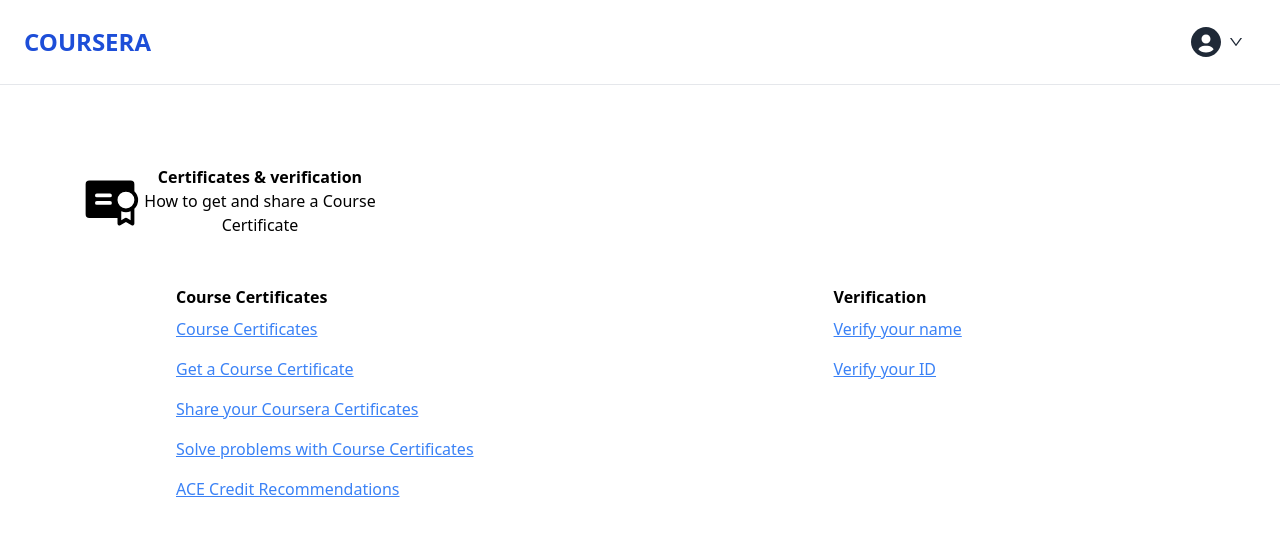
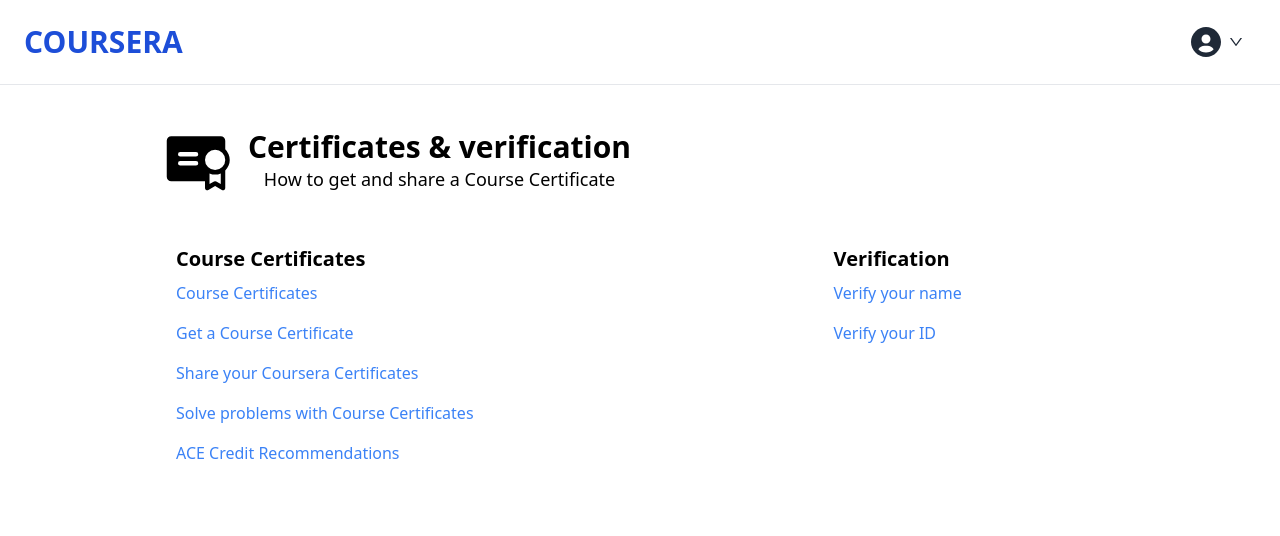
Before and after one commit to giahao1411/coursera-clone-ui, a React (Vite) app: page /help-centre/certificate-and-verification in a window 1280 px wide. Shown: the top 536 px of the page. Built offline with nearby package versions, Linux system fonts and the light colour scheme.

Commit message:
minor changes

```diff
--- a/src/components/HelpCentre/CertificateQuestion.jsx
+++ b/src/components/HelpCentre/CertificateQuestion.jsx
@@ -20,12 +20,17 @@
 
     const navigateToHelpCentre = () => {
         navigate("/help-centre");
-    }
+    };
 
     return (
         <div className="min-h-screen bg-white text-black">
             <header className="flex justify-between items-center p-6 border-b">
-                <h1 className="text-2xl font-bold cursor-pointer text-blue-700" onClick={navigateToHelpCentre}>COURSERA</h1>
+                <h1
+                    className="text-3xl font-bold cursor-pointer text-blue-700"
+                    onClick={navigateToHelpCentre}
+                >
+                    COURSERA
+                </h1>
                 <div
                     className="flex items-center text-gray-800 cursor-pointer mr-3"
                     onClick={toggleProfileDropdown}
@@ -37,53 +42,58 @@
                     )}
                 </div>
             </header>
+
             <div>
-                <div className="flex justify-left items-center mt-20 px-20">
-                    <PiCertificateFill className="text-6xl text-black" />
-                    <div className="text-center">
-                        <p className="font-semibold">Certificates & verification</p>
-                        <p className="w-60 ">How to get and share a Course Certificate</p>
+                <div className="flex justify-left items-center mt-10 px-40">
+                    <PiCertificateFill className="text-7xl text-black" />
+                    <div className="text-center pl-4">
+                        <p className="font-semibold text-3xl">
+                            Certificates & verification
+                        </p>
+                        <p className="text-lg">
+                            How to get and share a Course Certificate
+                        </p>
                     </div>
                 </div>
             </div>
+
             <div className="flex space-x-10">
                 <div className=" px-40 py-2 mt-10 ml-4">
-                    <ul className="">
-                        <li className="font-semibold">
+                    <ul>
+                        <li className="font-semibold text-xl">
                             Course Certificates
                         </li>
-                        <li className="text-blue-500 underline underline-offset-3 hover:text-blue-700 py-2">
+                        <li className="text-blue-500 hover:text-gray-700 hover:underline py-2">
                             Course Certificates
                         </li>
-                        <li className="text-blue-500 underline underline-offset-3 hover:text-blue-700 py-2">
+                        <li className="text-blue-500 hover:text-gray-700 hover:underline py-2">
                             Get a Course Certificate
                         </li>
-                        <li className="text-blue-500 underline underline-offset-3 hover:text-blue-700 py-2">
+                        <li className="text-blue-500 hover:text-gray-700 hover:underline py-2">
                             Share your Coursera Certificates
                         </li>
-                        <li className="text-blue-500 underline underline-offset-3 hover:text-blue-700 py-2">
+                        <li className="text-blue-500 hover:text-gray-700 hover:underline py-2">
                             Solve problems with Course Certificates
                         </li>
-                        <li className="text-blue-500 underline underline-offset-3 hover:text-blue-700 py-2">
+                        <li className="text-blue-500 hover:text-gray-700 hover:underline py-2">
                             ACE Credit Recommendations
                         </li>
                     </ul>
                 </div>
+
                 <div className="px-40 py-2 mt-10 ml-4">
-                    <ul className="">
-                        <li className="font-semibold">
-                            Verification
-                        </li>
-                        <li className="text-blue-500 underline underline-offset-3 hover:text-blue-700 py-2">
+                    <ul>
+                        <li className="font-semibold text-xl">Verification</li>
+                        <li className="text-blue-500 hover:text-gray-700 hover:underline py-2">
                             Verify your name
                         </li>
-                        <li className="text-blue-500 underline underline-offset-3 hover:text-blue-700 py-2">
+                        <li className="text-blue-500 hover:text-gray-700 hover:underline py-2">
                             Verify your ID
                         </li>
                     </ul>
                 </div>
             </div>
-        </div >
+        </div>
     );
 };
 
```
